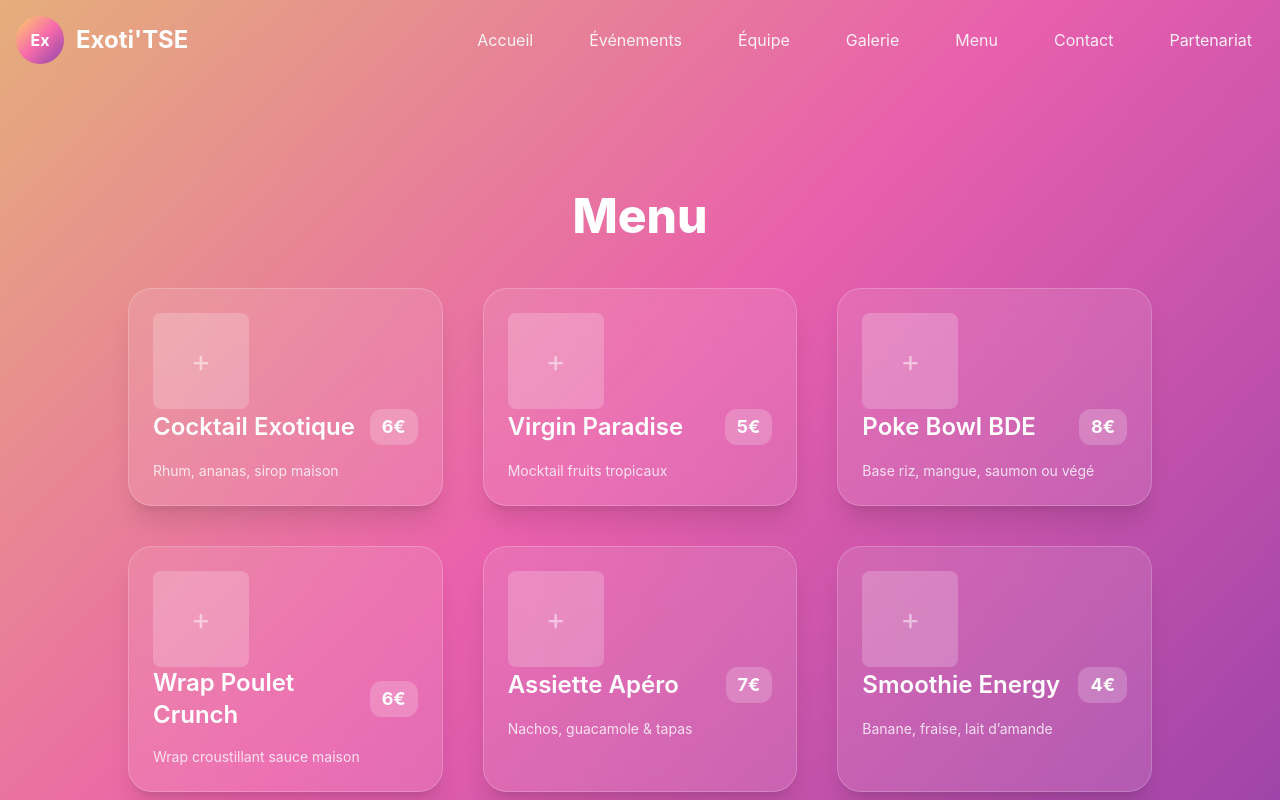
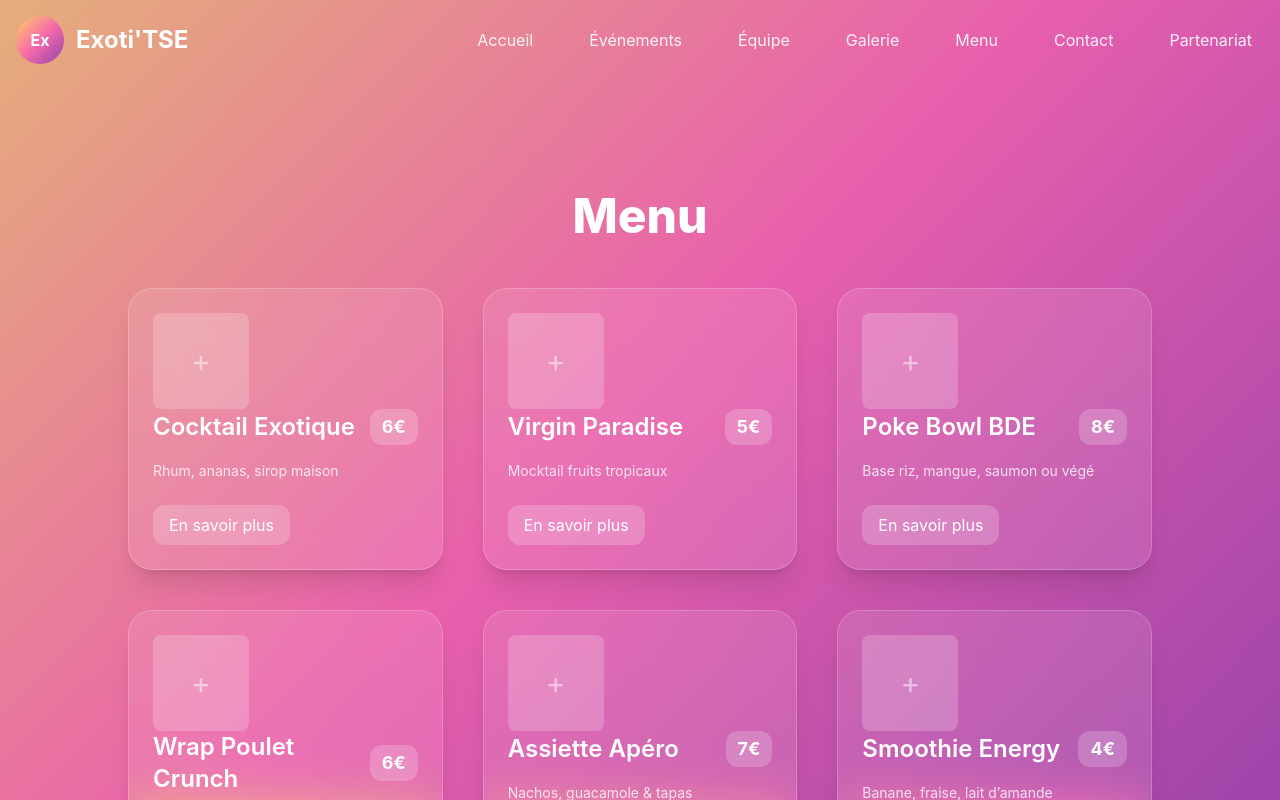
Before and after one commit to FlorianR903/BDE_ExotiTSE_site, a Next.js app: page /menu in a window 1280 px wide. Shown: the top 800 px of the page. Built offline with nearby package versions, Linux system fonts and the light colour scheme.

Commit message:
Ajout d'un bouton pour commander les menus

```diff
--- a/components/MenuSection.js
+++ b/components/MenuSection.js
@@ -46,6 +46,11 @@ export default function MenuSection({ items = [] }) {
                         </div>
 
                         <p className="mt-4 text-white/80 text-sm">{item.desc}</p>
+
+                        {/* Bouton pour commander */}
+                        <button className="mt-6 px-4 py-2 rounded-xl bg-white/20 hover:bg-white/30 text-white">
+                            En savoir plus
+                        </button>
                     </div>
                 ))}
 
```
